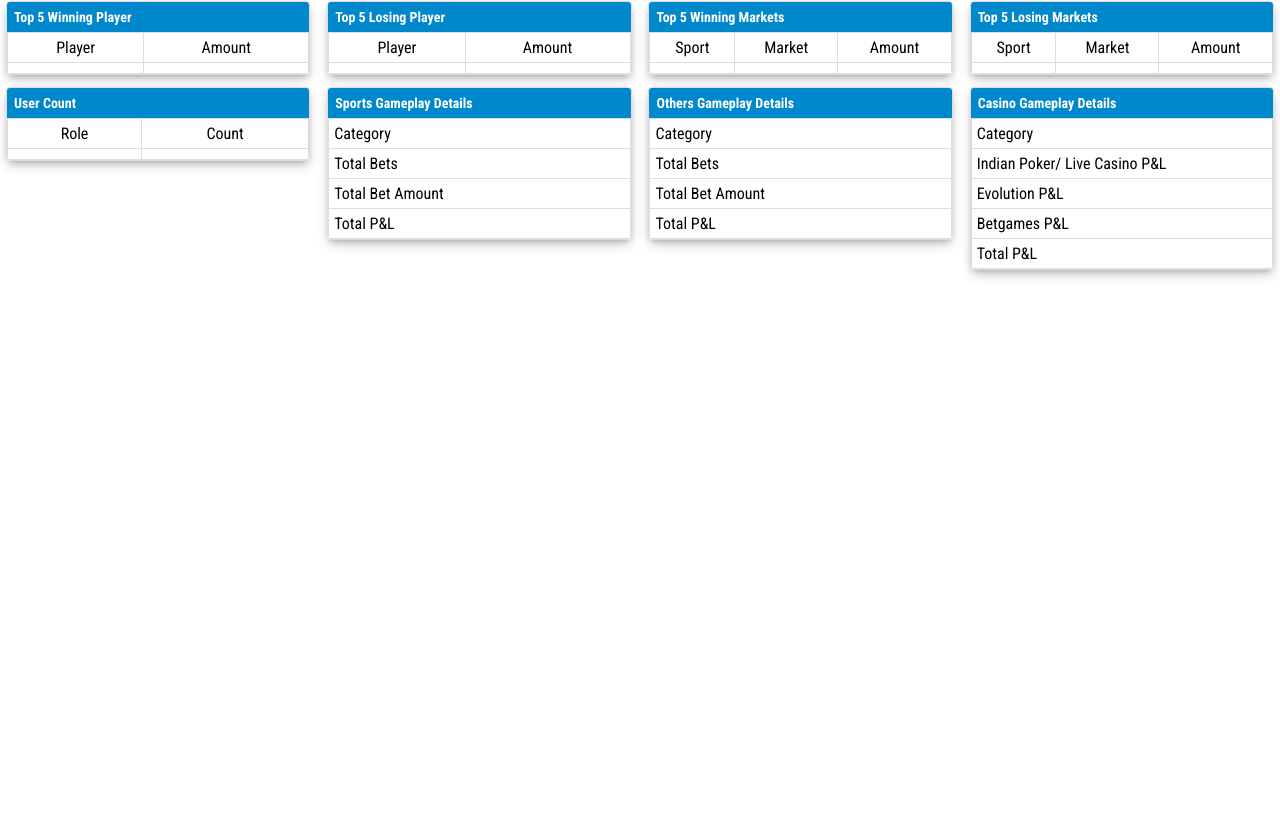
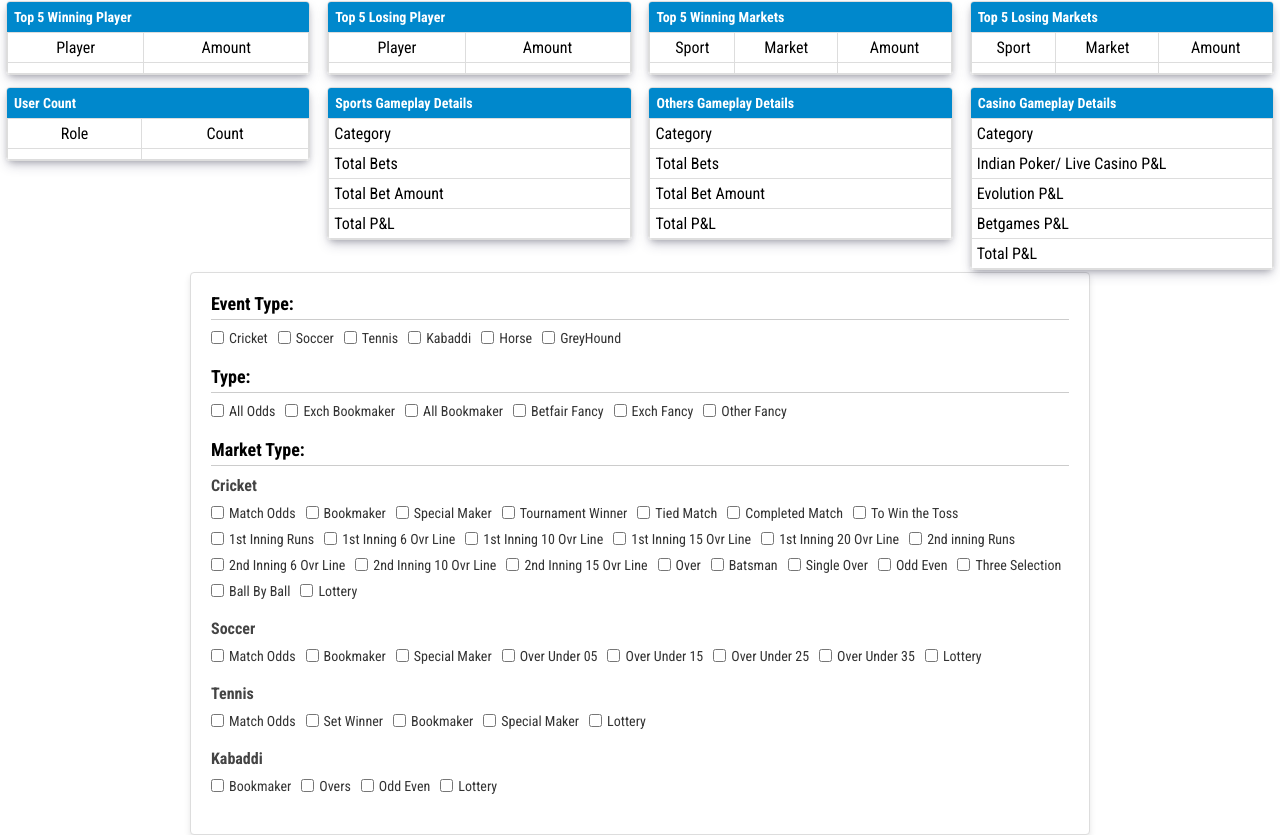
Before and after one commit to Jayesh10112002/diamondexchadmin, a React (Vite) app: page / in a window 1280 px wide. Shown: the part 346-1181 px from the top of the page. Before the commit the page ends 800 px from the top, so only its background shows below. Built offline with nearby package versions, Linux system fonts and the light colour scheme.

Commit message:
control event

```diff
--- a/src/App.jsx
+++ b/src/App.jsx
@@ -1,5 +1,6 @@
 import './App.css'
 import DateFilter from './Components/DateFilter/DateFilter'
+import ControlPage from './Components/EventControl/ControlPage'
 import Header from './Components/Header/Header'
 import Login from './Components/Login/Login'
 import TopDashboard from './Components/Topdashboard/TopDashboard'
@@ -12,6 +13,7 @@ function App() {
     <Header/>
     <TopDashboard/>
     <Dashboard/>
+    <ControlPage/>
     {/* <Login/> */}
     </>
   )
--- /dev/null
+++ b/src/Components/EventControl/ControlPage.css
@@ -0,0 +1,55 @@
+
+  .form-container {
+    padding: 20px;
+    max-width: 900px;
+    margin: 0 auto;
+    background-color: #ffffff;
+    border: 1px solid #ddd;
+    border-radius: 4px;
+    box-shadow: 0 4px 6px rgba(0, 0, 0, 0.1);
+  }
+
+  .section {
+    margin-bottom: 20px;
+  }
+
+  .section h4 {
+    margin-bottom: 10px;
+    font-size: 18px;
+    font-weight: bold;
+    border-bottom: 1px solid #ccc;
+    padding-bottom: 5px;
+  }
+
+  .checkbox-group {
+    display: flex;
+    flex-wrap: wrap;
+    gap: 10px;
+  }
+
+  .checkbox-item {
+    display: flex;
+    align-items: center;
+    font-size: 14px;
+    color: #333;
+  }
+
+  .checkbox-item input {
+    margin-right: 5px;
+  }
+
+  .market-type {
+    margin-bottom: 20px;
+  }
+
+  .market-type h5 {
+    font-size: 16px;
+    margin-bottom: 10px;
+    color: #444;
+  }
+
+  @media (max-width: 768px) {
+    .checkbox-group {
+      flex-direction: column;
+    }
+  }
--- /dev/null
+++ b/src/Components/EventControl/ControlPage.jsx
@@ -0,0 +1,66 @@
+import React from 'react';
+import './ControlPage.css';
+
+const ControlPage = () => {
+  const eventTypes = ['Cricket', 'Soccer', 'Tennis', 'Kabaddi', 'Horse', 'GreyHound'];
+  const types = ['All Odds', 'Exch Bookmaker', 'All Bookmaker', 'Betfair Fancy', 'Exch Fancy', 'Other Fancy'];
+  const marketTypes = {
+    Cricket: [
+      'Match Odds', 'Bookmaker', 'Special Maker', 'Tournament Winner', 'Tied Match', 'Completed Match',
+      'To Win the Toss', '1st Inning Runs', '1st Inning 6 Ovr Line', '1st Inning 10 Ovr Line',
+      '1st Inning 15 Ovr Line', '1st Inning 20 Ovr Line', '2nd inning Runs', '2nd Inning 6 Ovr Line',
+      '2nd Inning 10 Ovr Line', '2nd Inning 15 Ovr Line', 'Over', 'Batsman', 'Single Over',
+      'Odd Even', 'Three Selection', 'Ball By Ball', 'Lottery',
+    ],
+    Soccer: ['Match Odds', 'Bookmaker', 'Special Maker', 'Over Under 05', 'Over Under 15', 'Over Under 25', 'Over Under 35', 'Lottery'],
+    Tennis: ['Match Odds', 'Set Winner', 'Bookmaker', 'Special Maker', 'Lottery'],
+    Kabaddi: ['Bookmaker', 'Overs', 'Odd Even', 'Lottery'],
+  };
+
+  return (
+    <div className="form-container">
+      <div className="section">
+        <h4>Event Type:</h4>
+        <div className="checkbox-group">
+          {eventTypes.map((event) => (
+            <label key={event} className="checkbox-item">
+              <input type="checkbox" />
+              {event}
+            </label>
+          ))}
+        </div>
+      </div>
+
+      <div className="section">
+        <h4>Type:</h4>
+        <div className="checkbox-group">
+          {types.map((type) => (
+            <label key={type} className="checkbox-item">
+              <input type="checkbox" />
+              {type}
+            </label>
+          ))}
+        </div>
+      </div>
+
+      <div className="section">
+        <h4>Market Type:</h4>
+        {Object.entries(marketTypes).map(([category, options]) => (
+          <div key={category} className="market-type">
+            <h5>{category}</h5>
+            <div className="checkbox-group">
+              {options.map((option) => (
+                <label key={option} className="checkbox-item">
+                  <input type="checkbox" />
+                  {option}
+                </label>
+              ))}
+            </div>
+          </div>
+        ))}
+      </div>
+    </div>
+  );
+};
+
+export default ControlPage;
```
